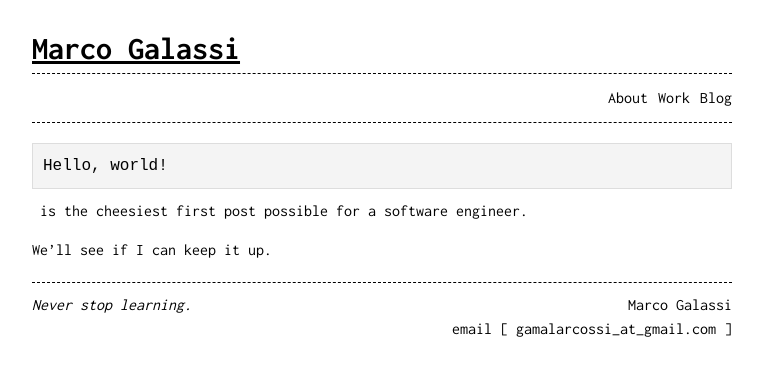
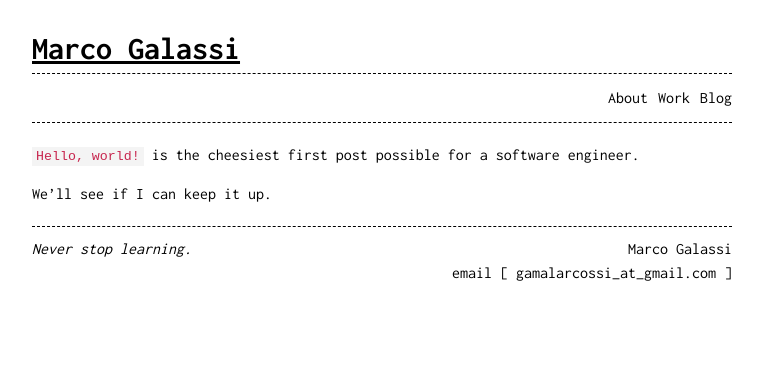
Before and after one commit to officer-rosmarino/officer-rosmarino.github.io, a Jekyll site: the page built from _posts/2024-01-06-hello-world.md, in a window 1280 px wide. Shown: the top 376 px of the page, without its empty margins (258-1021 px from the left). Built offline with Jekyll 4.4.1, drawn with Linux system fonts in a browser that asks for light colours.

Commit message:
fix code styles

```diff
--- a/_sass/base.scss
+++ b/_sass/base.scss
@@ -282,15 +282,22 @@ pre {
     padding: 0;
     margin: 0;
     overflow: auto;
-    font-size: $code-font-size;
+    font-size: $base-font-size;
     color: var(--text-color);
     line-height: 1.7 !important;
     font-family: $base-font-family !important;
-    white-space: pre-wrap;
 }
 
-code {
+p code {
+    background-color: #f4f4f4;
+    color: #c7254e;
+    font-size: $code-font-size * 0.95;
+    padding: 2px 4px;
+}
+
+pre code {
     display: block;
+    font-size: $code-font-size;
     padding: 10px;
     margin: 0 0 10px;
     background-color: #f4f4f4;
```
